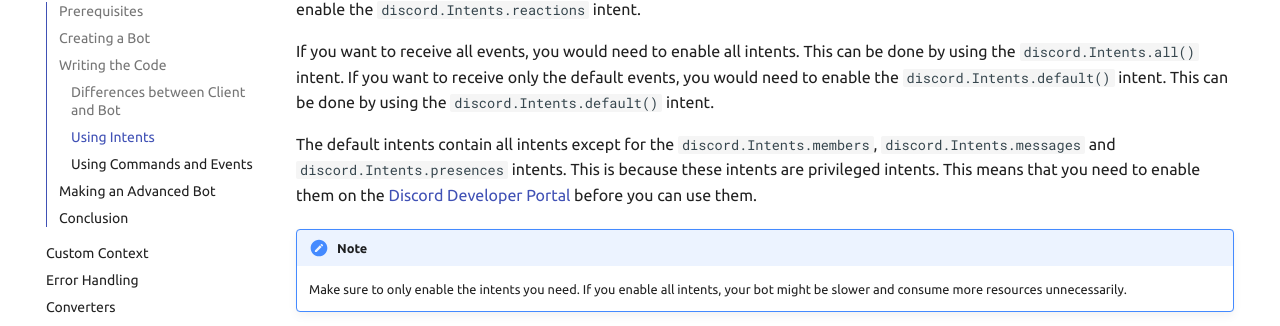
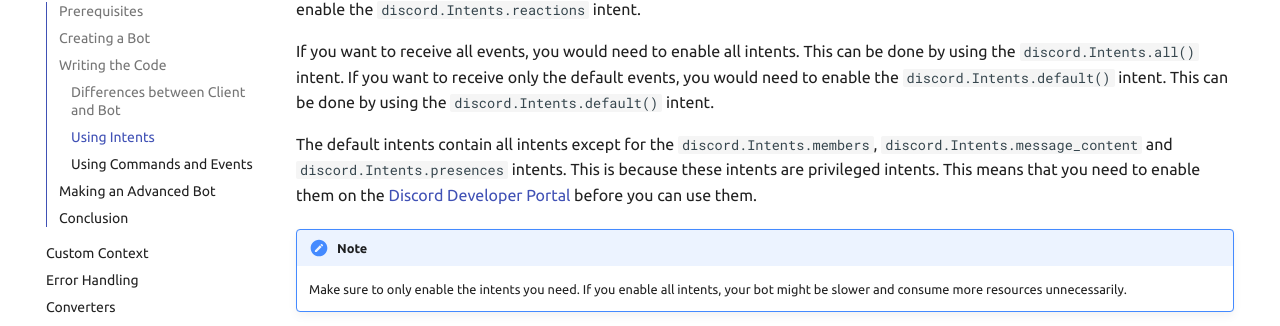
Before and after one commit to FallenDeity/discord.py-masterclass, an MkDocs documentation site: the page built from docs/creating-a-bot.md, in a window 1280 px wide and 900 px high, scrolled down 4353 px. Shown: the part 124-450 px from the top of the window. Built offline with MkDocs 1.6.1 and Material for MkDocs 9.7.7, drawn with Linux system fonts in a browser that asks for light colours; comment, search, counter and statistics services are not loaded.

Commit message:
Message content is privileged, not messages themselves

```diff
--- a/docs/creating-a-bot.md
+++ b/docs/creating-a-bot.md
@@ -193,7 +193,7 @@ Intents are a way to tell Discord what events your bot is interested in. For exa
 
 If you want to receive all events, you would need to enable all intents. This can be done by using the `discord.Intents.all()` intent. If you want to receive only the default events, you would need to enable the `discord.Intents.default()` intent. This can be done by using the `discord.Intents.default()` intent.
 
-The default intents contain all intents except for the `discord.Intents.members`, `discord.Intents.messages` and `discord.Intents.presences` intents. This is because these intents are privileged intents. This means that you need to enable them on the [Discord Developer Portal](https://discord.com/developers/applications) before you can use them.
+The default intents contain all intents except for the `discord.Intents.members`, `discord.Intents.message_content` and `discord.Intents.presences` intents. This is because these intents are privileged intents. This means that you need to enable them on the [Discord Developer Portal](https://discord.com/developers/applications) before you can use them.
 
 !!! note "Note"
     Make sure to only enable the intents you need. If you enable all intents, your bot might be slower and consume more resources unnecessarily.
```
